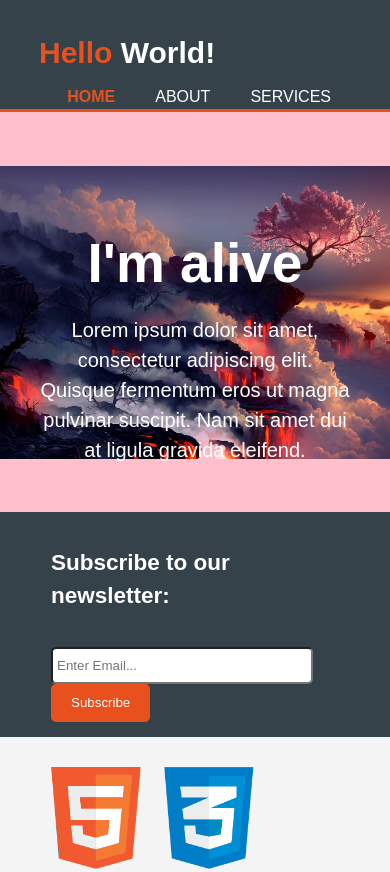
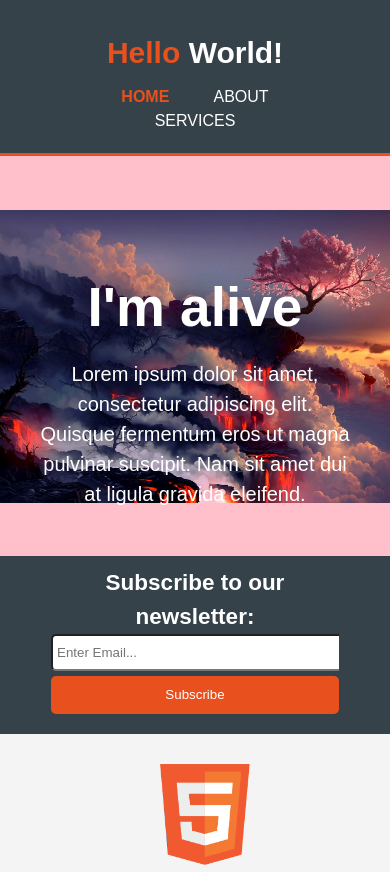
Before and after one commit to riccardoshrives/hello-world, a plain HTML site: page index.html in a window 390 px wide. Shown: the top 872 px of the page. Drawn offline with Linux system fonts and the light colour scheme.

Commit message:
Fixed responsiveness

```diff
--- a/css/master.css
+++ b/css/master.css
@@ -1,5 +1,4 @@
 body{
-  height: 1500px;
   font: 15px/1.5 Arial, Helvetica, sans-serif;
   padding: 0;
   margin: 0;
@@ -166,3 +165,51 @@ footer{
   text-align: center;
   color: #ffffff;
 }
+
+/* Media Queries */
+@media(max-width: 860px) {
+  #newsletter{
+    padding-top: 10px;
+    padding-bottom: 20px;
+  }
+  #newsletter h1,
+  #newsletter form{
+    float: none;
+    text-align: center;
+    width: 100%
+    padding: 5px;
+    margin: 0;
+  }
+
+}
+
+@media(max-width: 750px) {
+  #boxes .box{
+    float: none;
+    width: 100%;
+  }
+}
+
+@media(max-width: 600px) {
+  header #branding,
+  header nav,
+  header li{
+    float: none;
+    text-align: center;
+    width: 100%;
+  }
+  header{
+    padding-bottom: 20px;
+  }
+}
+
+@media(max-width: 490px) {
+  #newsletter button{
+    display: block;
+    width: 100%;
+  }
+  #newsletter form input[type='email']{
+    width: 100%;
+    margin-bottom: 5px;
+  }
+}
```
